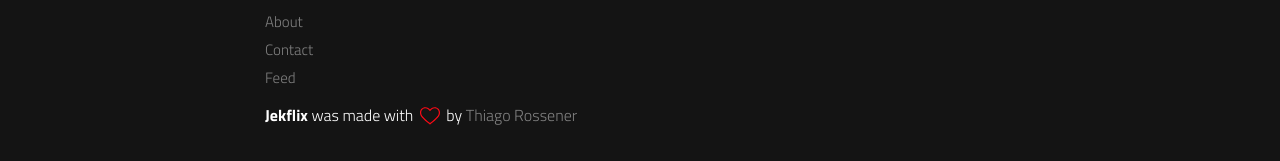
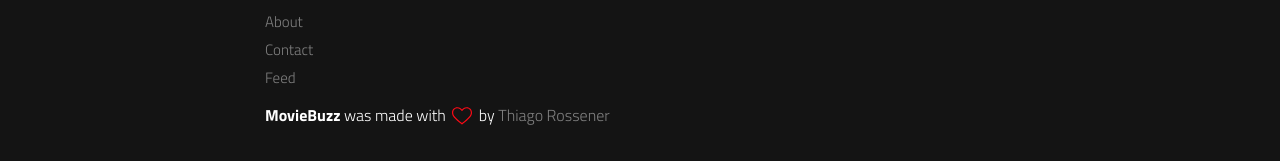
Before and after one commit to rokib-rajon/MovieBuzz, a Jekyll site: the page built from index.html, in a window 1280 px wide and 900 px high, scrolled down 2774 px. Shown: the part 736-897 px from the top of the window. Built offline with Jekyll 4.4.1, drawn with Linux system fonts in a browser that asks for light colours; a script that is not in the unit is left out.

Commit message:
Update footer.html

```diff
--- a/_includes/footer.html
+++ b/_includes/footer.html
@@ -35,7 +35,7 @@
     {% include links.html %}
 
     <p>
-      <span>Jekflix</span> was made with <svg class="love"><use xlink:href="#icon-heart"></use></svg> by <a href="https://rossener.com" target="_blank" class="creator">Thiago Rossener</a>
+      <span>MovieBuzz</span> was made with <svg class="love"><use xlink:href="#icon-heart"></use></svg> by <a href="https://rossener.com" target="_blank" class="creator">Thiago Rossener</a>
     </p>
 </footer>
 
```
